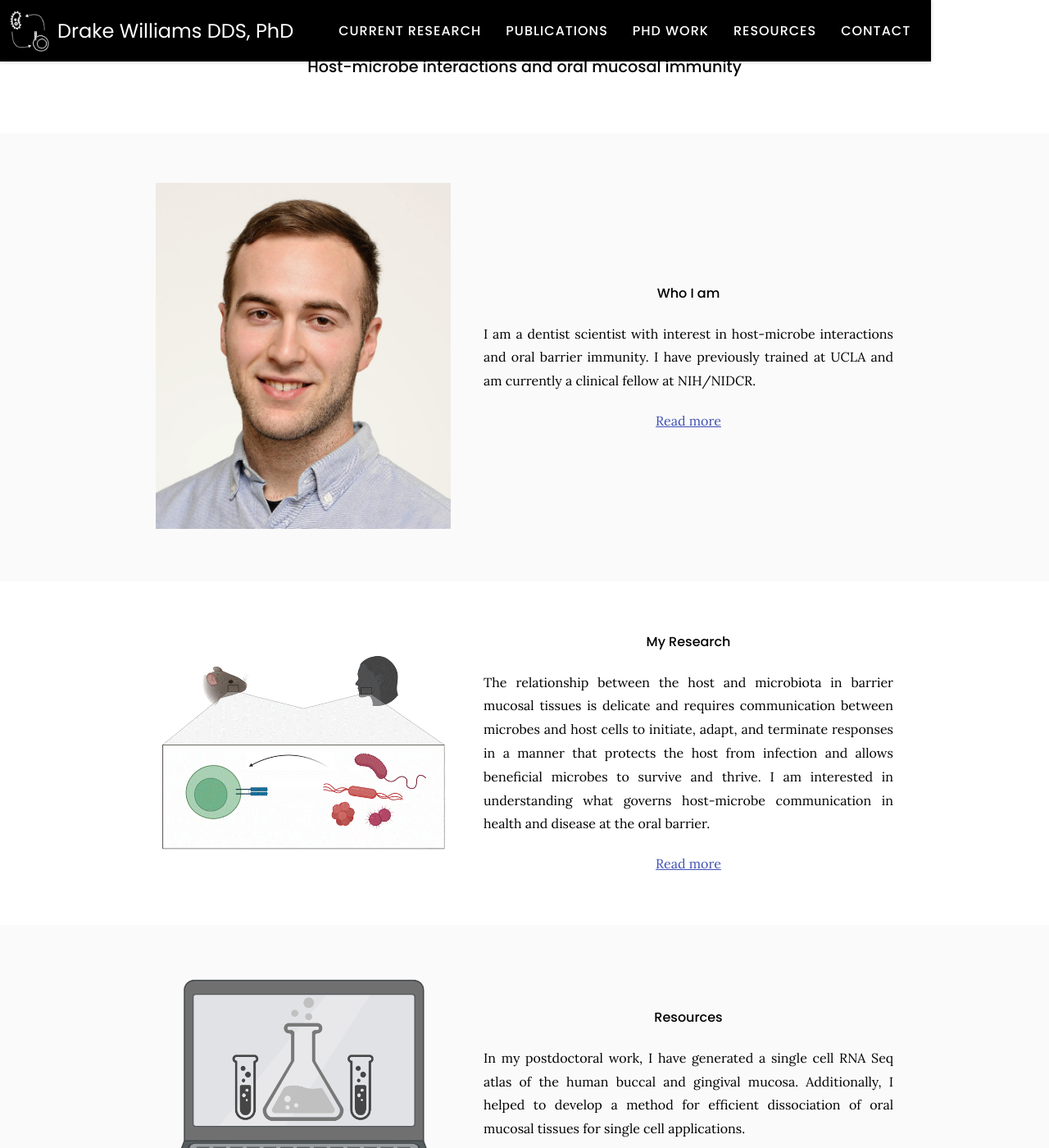
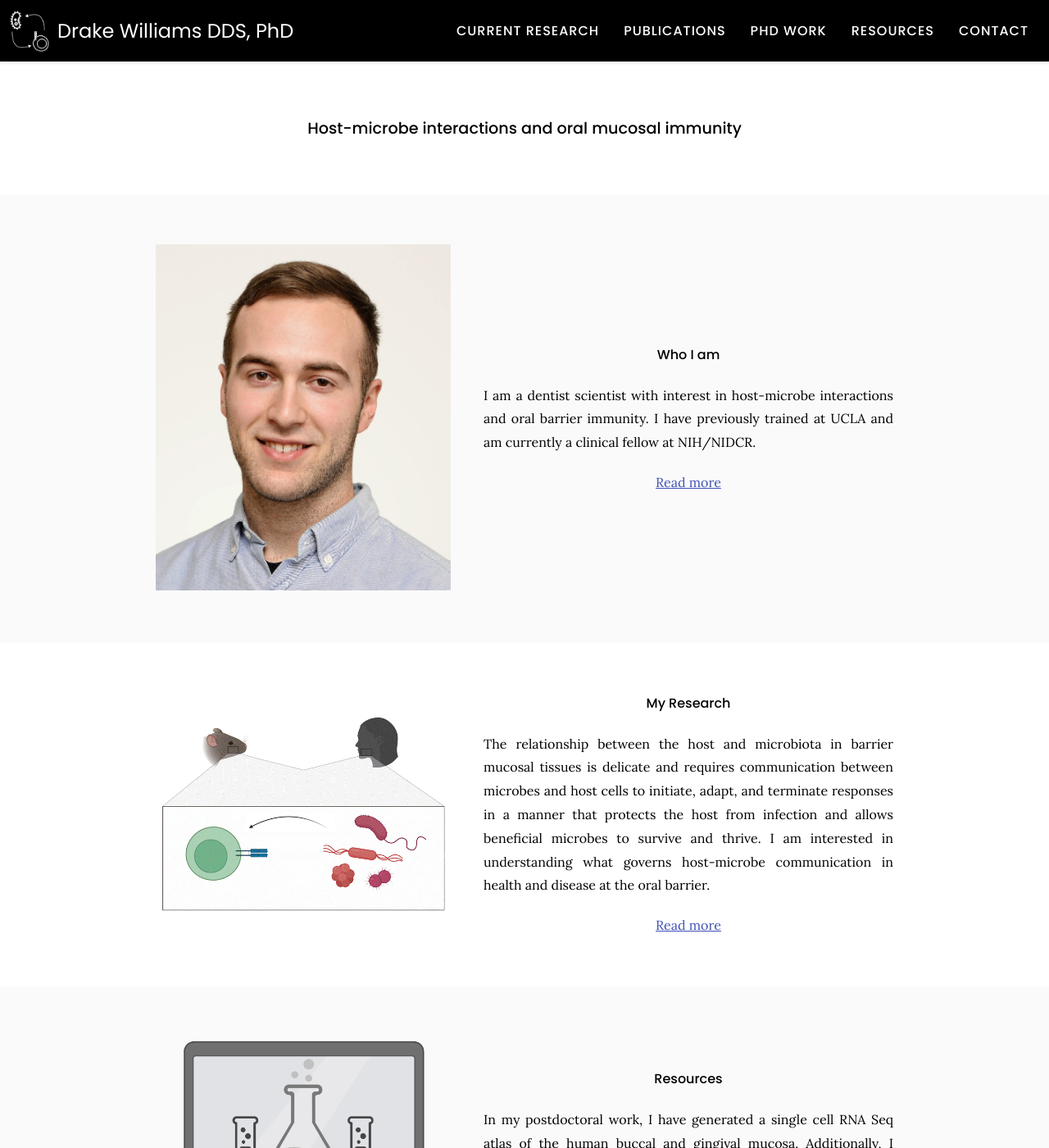
Before and after one commit to williamsdrake/williamsdrake.github.io, a Jekyll site: the page built from index.md, in a window 1280 px wide and 1400 px high. Shown: the whole window at 82% size. Built offline with Jekyll 4.4.1, drawn with Linux system fonts in a browser that asks for light colours; nearby versions of some CDN libraries.

Commit message:
update header

```diff
--- a/_layouts/default.html
+++ b/_layouts/default.html
@@ -2,8 +2,10 @@
 <html lang="en">
   {% include head.html %}
   <body>
+    <div style="height: 100%; overflow: hidden">
     {% include header.html %}
     <main>
+      <div style="height: 100%; overflow: scroll">
       {% include content.html content=content %}
     </main>
     {% include footer.html %}
--- a/css/header.scss
+++ b/css/header.scss
@@ -7,7 +7,6 @@
 
 
 header {
-  position: fixed;
   display: flex;
   justify-content: space-between;
   align-items: center;
```
